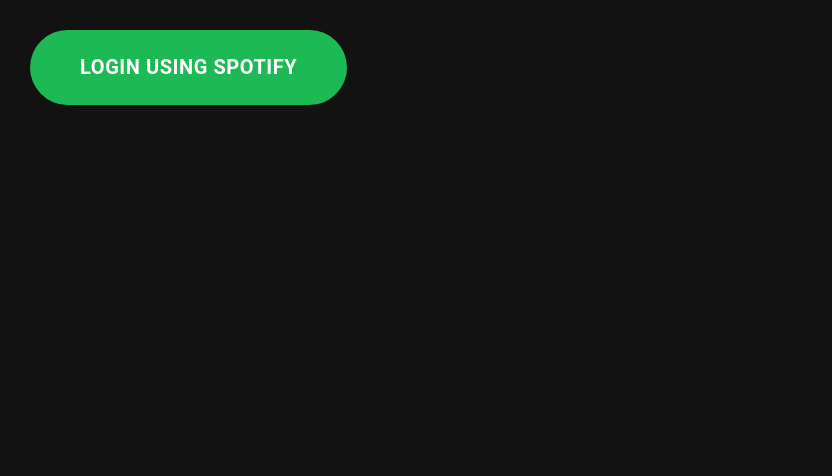
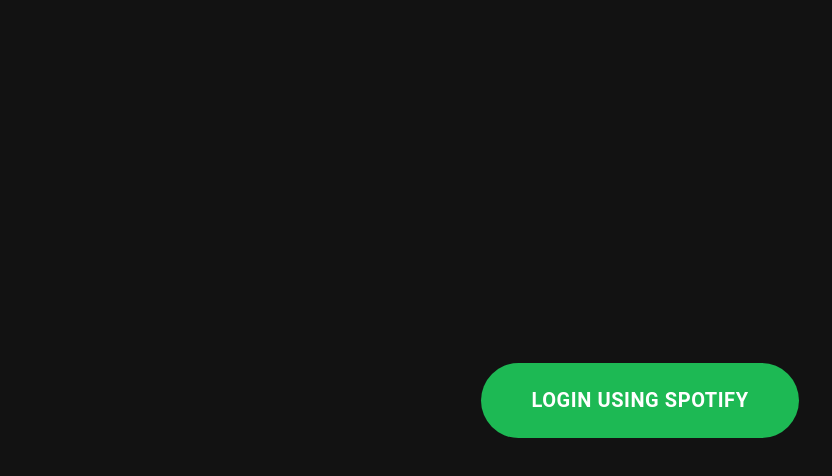
Before and after one commit to smkinx/spotify-artist-album, a React (Create React App) app: page / in a window 1280 px wide. Shown: the top 476 px of the page, without its empty margins (0-832 px from the left). Built offline with nearby package versions, Linux system fonts and the light colour scheme.

Commit message:
update login page style

```diff
--- a/src/App.css
+++ b/src/App.css
@@ -13,5 +13,5 @@
 }
 
 .App .sm-button:hover {
-  background-color: rgba(255,255,255,0.1);
+  background-color: #1ed760;
 }
--- a/src/components/Login/login.css
+++ b/src/components/Login/login.css
@@ -7,3 +7,8 @@
   color: #fff;
   font-weight: bold;
 }
+
+.App .login-container {
+  height: calc(100vh - 60px);
+  text-align: center;
+}
--- a/src/components/Login/login.js
+++ b/src/components/Login/login.js
@@ -6,8 +6,8 @@
 
 const Login = () => {
     return (
-      <Grid container alignContent="center" alignItems="center">
-        <Grid item>
+      <Grid className="login-container" container alignContent="center" alignItems="center">
+        <Grid item xs={12}>
           <Button className="button-login sm-button" onClick={ ()=>{ window.open('https://accounts.spotify.com/authorize?client_id=868f22d60c3645cdaf1008175fc0d37d&redirect_uri=http:%2F%2Flocalhost:3000%2Fsearch&response_type=token',"_self") }}>Login using Spotify</Button>
         </Grid>
       </Grid>
```
